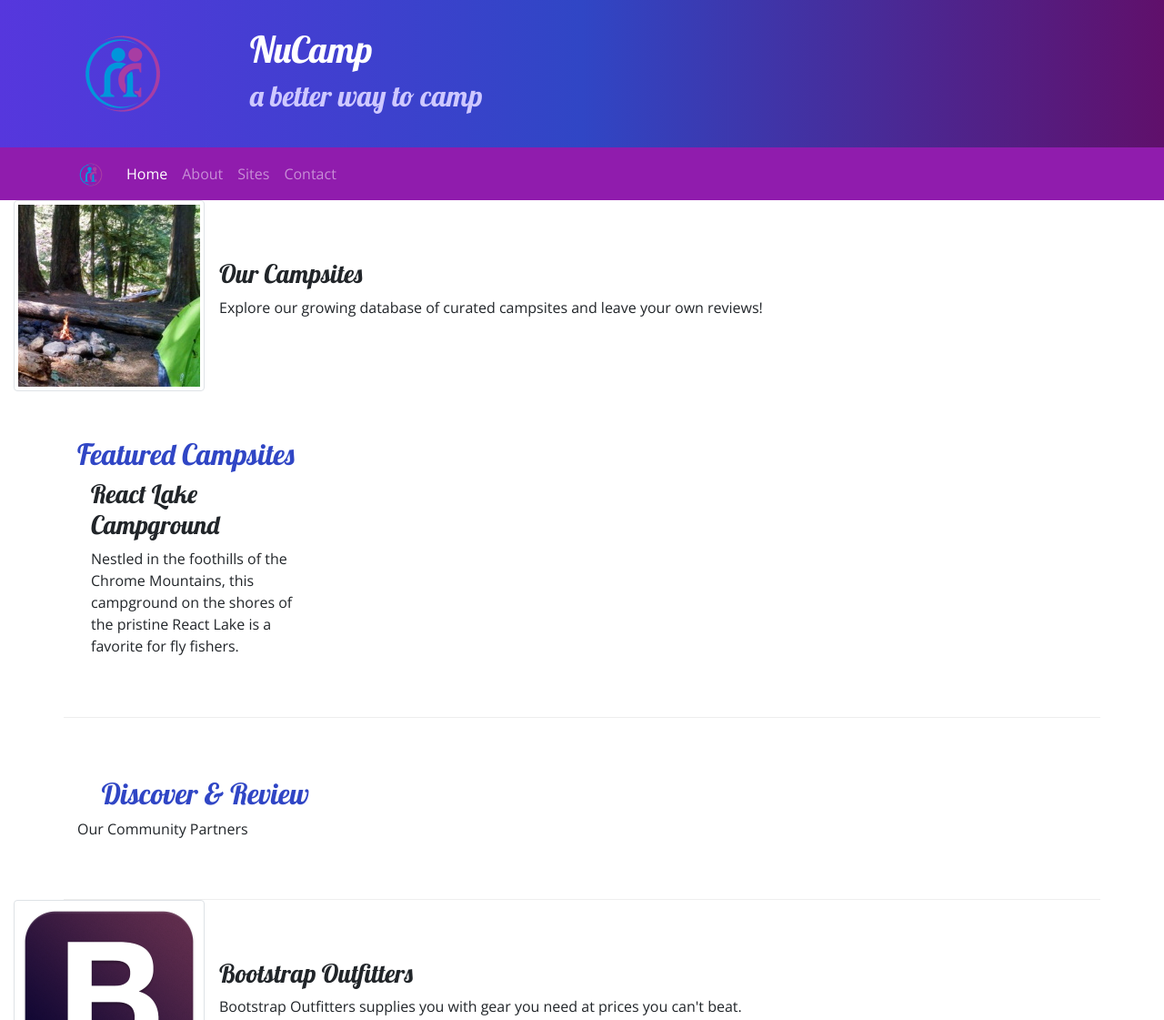
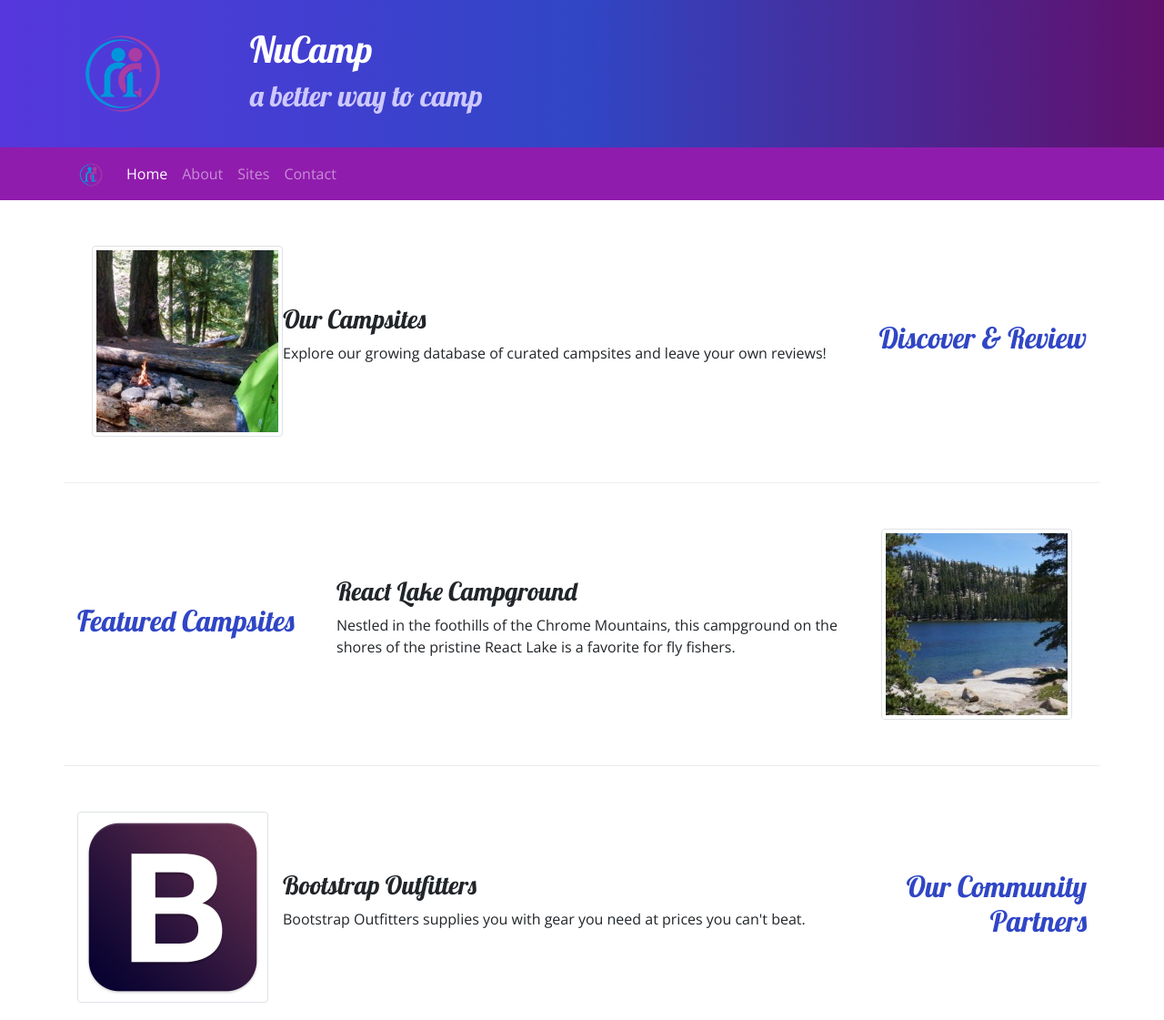
Before and after one commit to the-vagabond-blonde/nucamp, a website: page index.html in a window 1280 px wide. Shown: the top 1121 px of the page at 91% size. Drawn offline with nearby package versions, Linux system fonts and the light colour scheme.

Commit message:
week 2 assignment 1

```diff
--- a/index.html
+++ b/index.html
@@ -34,7 +34,6 @@
                 </div>
             </div>
         </div>
-        </div>
     </header>
 
     <nav class="navbar navbar-expand-sm navbar-dark sticky-top">
@@ -55,48 +54,66 @@
         </div>
     </nav>
 
+    <div class="container">
+        <div class="row row-content align-items-center ">
+            <div class="col-sm-4 order-sm-last col-md-3">
+                <h2 class="text-sm-right">Discover & Review</h2>
+
+            </div>
+
             <div class="col">
                 <div class="media">
-                    <img class="d-flex mr-3 img-thumbnail" src="img/breadcrumb-trail-thumb.jpg" alt="Breadcrumb Trail" />
+                    <img class="d-flex ml-3 img-thumbnail" src="img/breadcrumb-trail-thumb.jpg"
+                        alt="Breadcrumb Trail" />
                     <div class="media-body align-self-center">
                         <h3>Our Campsites</h3>
-                        <p class="d-none d-sm-block">Explore our growing database of curated campsites and leave your own reviews!</p>
+                        <p class="d-none d-sm-block">Explore our growing database of curated campsites and leave your
+                            own
+                            reviews!</p>
+                    </div>
                 </div>
             </div>
         </div>
 
 
-    <div class="container">
+
         <div class="row row-content align-items-center">
             <div class="col-sm-4 col-md-3">
                 <h2>Featured Campsites</h2>
+            </div>
             <div class="col">
+                <div class="media">
+                    <div class="media-body align-self-center">
                         <h3>React Lake Campground</h3>
-        		<p class="d-none d-sm-block">Nestled in the foothills of the Chrome Mountains, this campground on the shores of the pristine React Lake is a favorite for fly fishers.</p>
+                        <p class="d-none d-sm-block">Nestled in the foothills of the Chrome Mountains, this campground
+                            on
+                            the shores of the pristine React Lake is a favorite for fly fishers.</p>
                     </div>
+                    <img class="d-flex mr-3 img-thumbnail" alt="react lake" src="img/react-lake-thumb.jpg">
                 </div>
             </div>
         </div>
 
-        <div class="container">
         <div class="row row-content align-items-center">
+
             <div class="col-sm-4 order-sm-last col-md-3">
-                <h2 class="text-sm-right">Discover & Review</h2>Our Community Partners</h2>
+                <h2 class="text-sm-right">Our Community Partners</h2>
+
             </div>
-            </div>
-        </div>
-
 
             <div class="col">
                 <div class="media">
                     <img class="d-flex mr-3 img-thumbnail" src="img/bootstrap-thumb.png" alt="Bootstrap Outfitters" />
                     <div class="media-body align-self-center">
                         <h3>Bootstrap Outfitters</h3>
-        				<p class="d-none d-sm-block">Bootstrap Outfitters supplies you with gear you need at prices you can't beat.</p>
+                        <p class="d-none d-sm-block">Bootstrap Outfitters supplies you with gear you need at prices you
+                            can't
+                            beat.</p>
                     </div>
                 </div>
             </div>
-
+        </div>
+    </div>
 
     <footer class="site-footer">
         <div class="container">
@@ -104,23 +121,33 @@
                 <div class="col-4 col-sm-2 offset-1">
                     <h5>Links</h5>
                     <ul class="list-unstyled">
-                                    <li class="nav-item active"><a class="nav-link" href="index.html"><i class="fa fa-home fa-lg"></i> Home</a></li>
-                            <li class="nav-item"><a class="nav-link" href="#"><i class="fa fa-info fa-lg"></i> About</a></li>
-                            <li class="nav-item"><a class="nav-link" href="#"><i class="fa fa-list fa-lg"></i> Sites</a></li>
-                            <li class="nav-item"><a class="nav-link" href="contactus.html"><i class="fa fa-address-card fa-lg"></i> Contact</a></li>
+                        <li class="nav-item active"><a class="nav-link" href="index.html"><i
+                                    class="fa fa-home fa-lg"></i> Home</a></li>
+                        <li class="nav-item"><a class="nav-link" href="#"><i class="fa fa-info fa-lg"></i> About</a>
+                        </li>
+                        <li class="nav-item"><a class="nav-link" href="#"><i class="fa fa-list fa-lg"></i> Sites</a>
+                        </li>
+                        <li class="nav-item"><a class="nav-link" href="contactus.html"><i
+                                    class="fa fa-address-card fa-lg"></i> Contact</a></li>
                     </ul>
                 </div>
                 <div class="col-6 col-sm-5 text-center">
                     <h5>Social</h5>
-                                <a class="btn btn-social-icon btn-instagram" href="http://instagram.com/"><i class="fa fa-instagram"></i></a>
-                                <a class="btn btn-social-icon btn-facebook" href="http://facebook.com/"><i class="fa fa-facebook"></i></a>
-                                <a class="btn btn-social-icon btn-twitter" href="http://twitter.com/"><i class="fa fa-twitter"></i></a>
-                                <a class="btn btn-social-icon btn-google" href="http://youtube.com/"><i class="fa fa-youtube"></i></a>
+                    <a class="btn btn-social-icon btn-instagram" href="http://instagram.com/"><i
+                            class="fa fa-instagram"></i></a>
+                    <a class="btn btn-social-icon btn-facebook" href="http://facebook.com/"><i
+                            class="fa fa-facebook"></i></a>
+                    <a class="btn btn-social-icon btn-twitter" href="http://twitter.com/"><i
+                            class="fa fa-twitter"></i></a>
+                    <a class="btn btn-social-icon btn-google" href="http://youtube.com/"><i
+                            class="fa fa-youtube"></i></a>
                 </div>
 
                 <div class="col-sm-4 text-center">
-                                <a role="button" class="btn btn-link" href="tel:+12065551234"><i class="fa fa-phone"></i> 1-206-555-1234</a><br />
-                                <a role="button" class="btn btn-link" href="mailto:campsites@nucamp.co"><i class="fa fa-envelope-o"></i> campsites@nucamp.co</a>
+                    <a role="button" class="btn btn-link" href="tel:+12065551234"><i class="fa fa-phone"></i>
+                        1-206-555-1234</a><br />
+                    <a role="button" class="btn btn-link" href="mailto:campsites@nucamp.co"><i
+                            class="fa fa-envelope-o"></i> campsites@nucamp.co</a>
                 </div>
             </div>
         </div>
```
Lines whose indentation alone changed are shown as unchanged.
